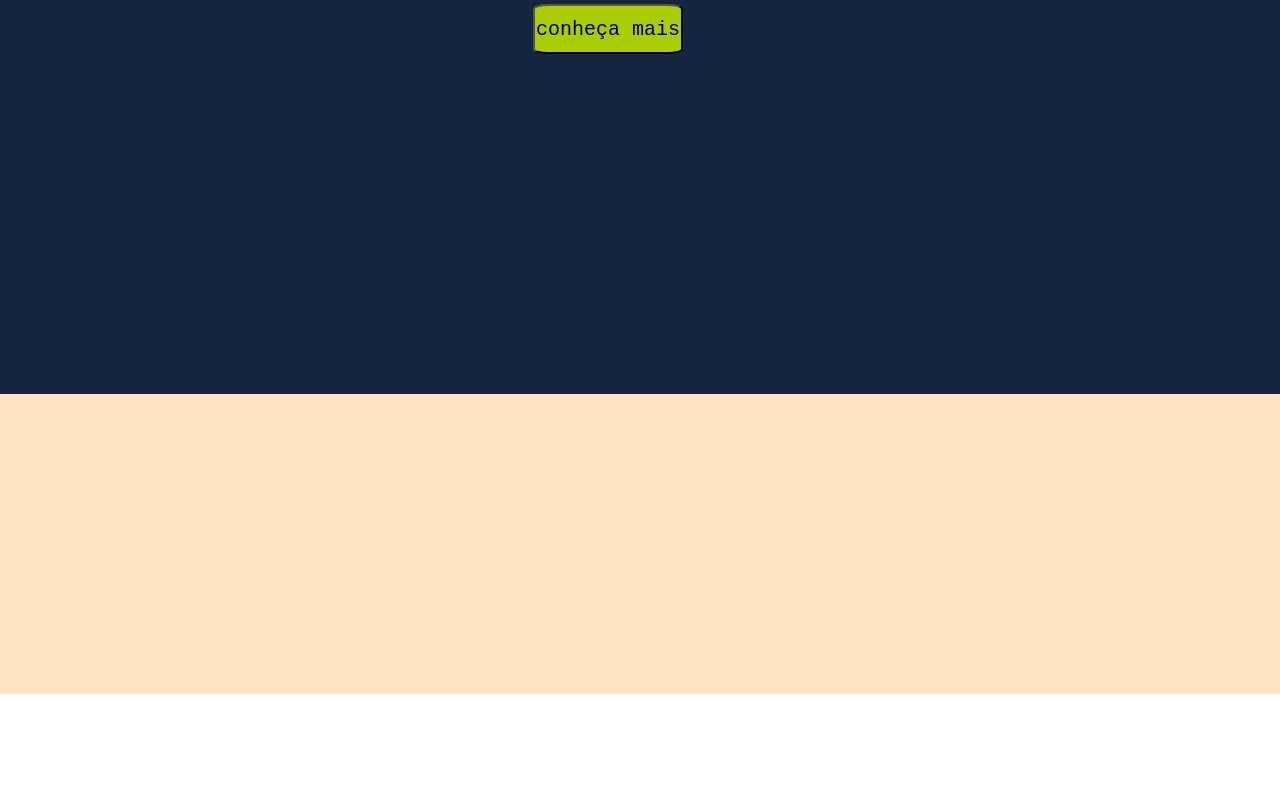
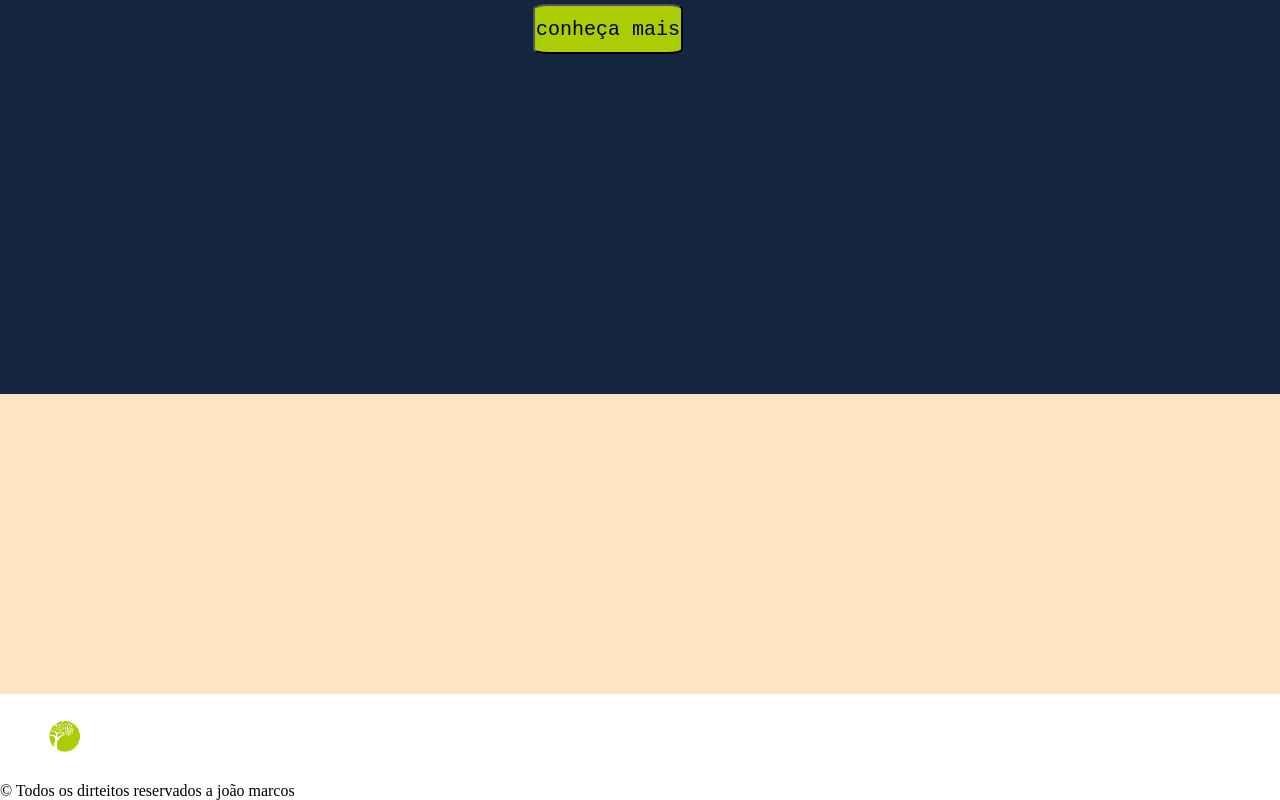
Before and after one commit to joao-marcostx/trabalho-blog, a plain HTML site: page trabalhopt3/trabalho portifolio/index.html in a window 1280 px wide. Shown: the part 586-1386 px from the top of the page. Before the commit the page ends 1280 px from the top, so only its background shows below. Drawn offline with Linux system fonts and the light colour scheme.

Commit message:
adicionei um footer ao seu blog

```diff
--- a/trabalhopt3/trabalho portifolio/index.html
+++ b/trabalhopt3/trabalho portifolio/index.html
@@ -32,6 +32,12 @@
 
         </div>
     </div>
+    <footer>
+        <img class="logo" src="img/logo.png" alt="">
+        <p>&copy; Todos os dirteitos reservados a joão marcos</p>
+
+        </div>
+    </footer>
 
 </body>
 </html>
```
